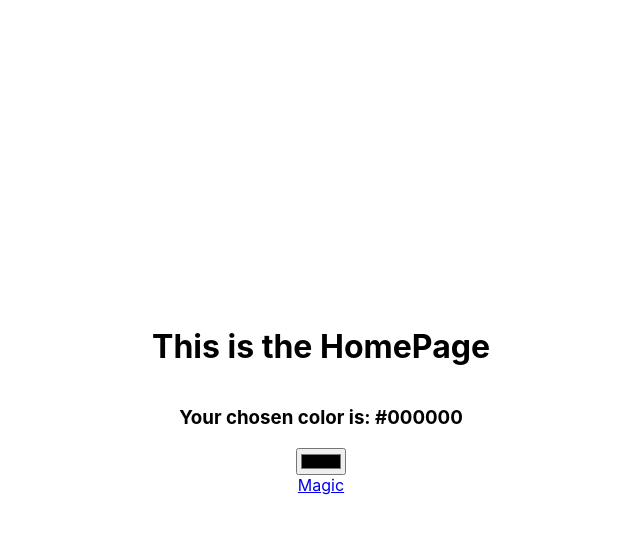
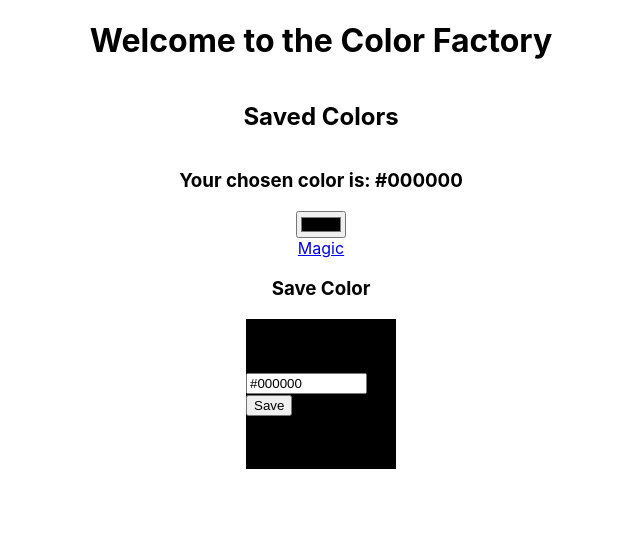
Before and after one commit to DLMedeiro/Color-Picker, a React (Create React App) app: page / in a window 1280 px wide. Shown: the top 534 px of the page, without its empty margins (319-959 px from the left). Built offline with nearby package versions, Linux system fonts and the light colour scheme.

Commit message:
save colors

```diff
--- a/src/Color.css
+++ b/src/Color.css
@@ -1,5 +1,5 @@
 html,
-body, div {
+body {
     margin: 0px;
     height: 100%;
 }
--- a/src/ColorList.css
+++ b/src/ColorList.css
@@ -5,3 +5,16 @@
     align-items: center;
     justify-content: center;
 }
+
+.savedColor{
+    height: 150px;
+    width: 150px;
+    display: flex;
+    flex-direction: column;
+    align-items: center;
+    justify-content: center;
+}
+
+.savedColor form input{
+width: 75%;
+}
--- a/src/ColorList.js
+++ b/src/ColorList.js
@@ -5,31 +5,69 @@ import "./ColorList.css";
 function ColorList() {
   const [colorString, setColorString] = useState("000000");
   const [color, setColor] = useState("#000000");
+  const [text, setText] = useState("#000000");
+  const [savedColors, setSavedColors] = useState({});
 
-  const submit = (e) => {
+  const submitColor = (e) => {
     e.preventDefault();
   };
+  const submitText = (e) => {
+    e.preventDefault();
+    setText(e.target.value);
+  };
 
-  const handleChange = (e) => {
+  const handleColorChange = (e) => {
     let target = e.target.value;
     setColorString(target.substring(1));
     setColor(target);
-    console.log(color);
+    setText(target);
+  };
+  const handleTextChange = (e) => {
+    setText(e.target.value);
+  };
+  const saveColor = () => {
+    setSavedColors((savedColors) => ({ ...savedColors, [text]: color }));
+    setText("");
+    console.log(savedColors);
   };
 
   return (
     <div className="homePage">
-      <h1>This is the HomePage</h1>
+      <h1>Welcome to the Color Factory</h1>
+      <h2>Saved Colors</h2>
+      {Object.keys(savedColors).map((key, index) => {
+        return (
+          <div
+            key={index}
+            style={{ backgroundColor: `${color}` }}
+            className="savedColor"
+          >
+            <Link to={`/colors/${colorString}`}>{key}</Link>
+          </div>
+        );
+      })}
       <h3>Your chosen color is: {color}</h3>
-      <form onSubmit={submit}>
+      <form onSubmit={submitColor}>
         <input
           type="color"
           name="color"
           value={color}
-          onChange={handleChange}
+          onChange={handleColorChange}
         ></input>
       </form>
       <Link to={`/colors/${colorString}`}>Magic</Link>
+      <h3>Save Color</h3>
+      <div style={{ backgroundColor: `${color}` }} className="savedColor">
+        <form onSubmit={submitText}>
+          <input
+            type="text"
+            name="text"
+            value={text}
+            onChange={handleTextChange}
+          ></input>
+          <button onClick={saveColor}>Save</button>
+        </form>
+      </div>
     </div>
   );
 }
```
